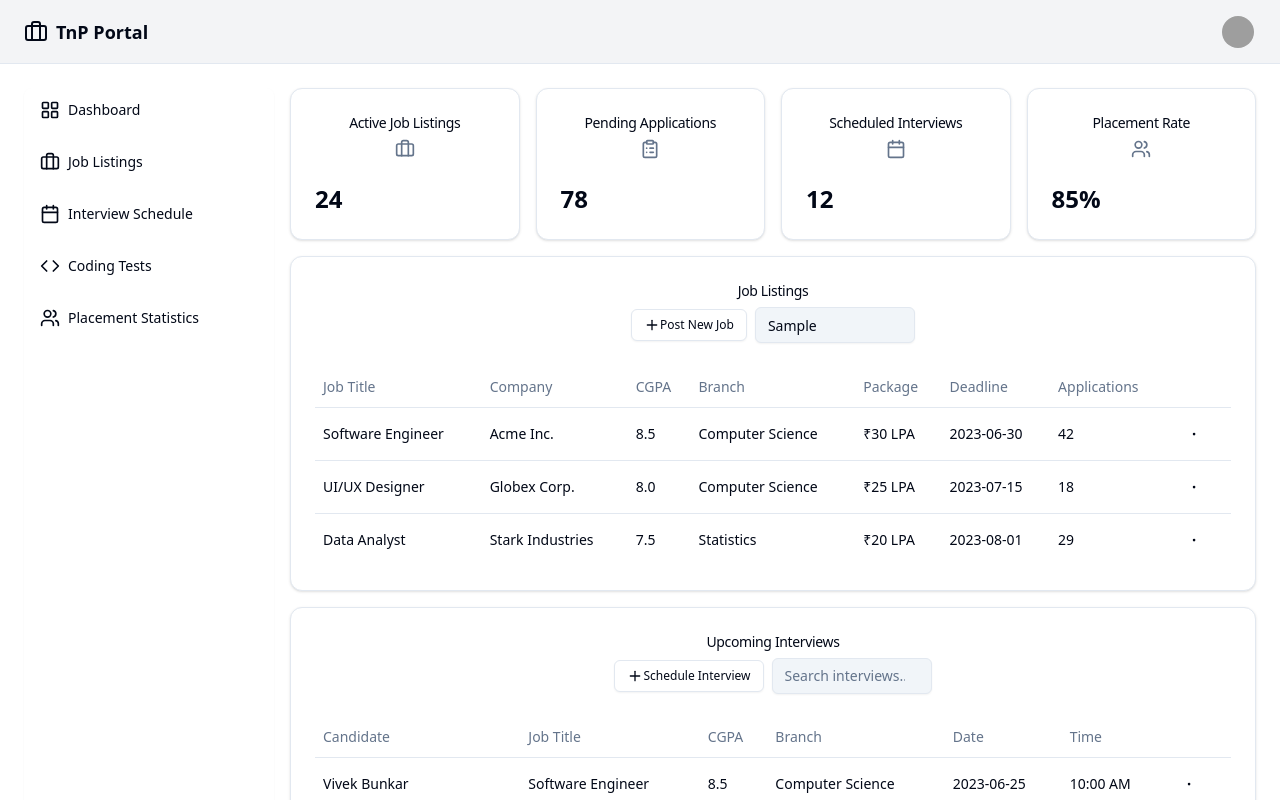
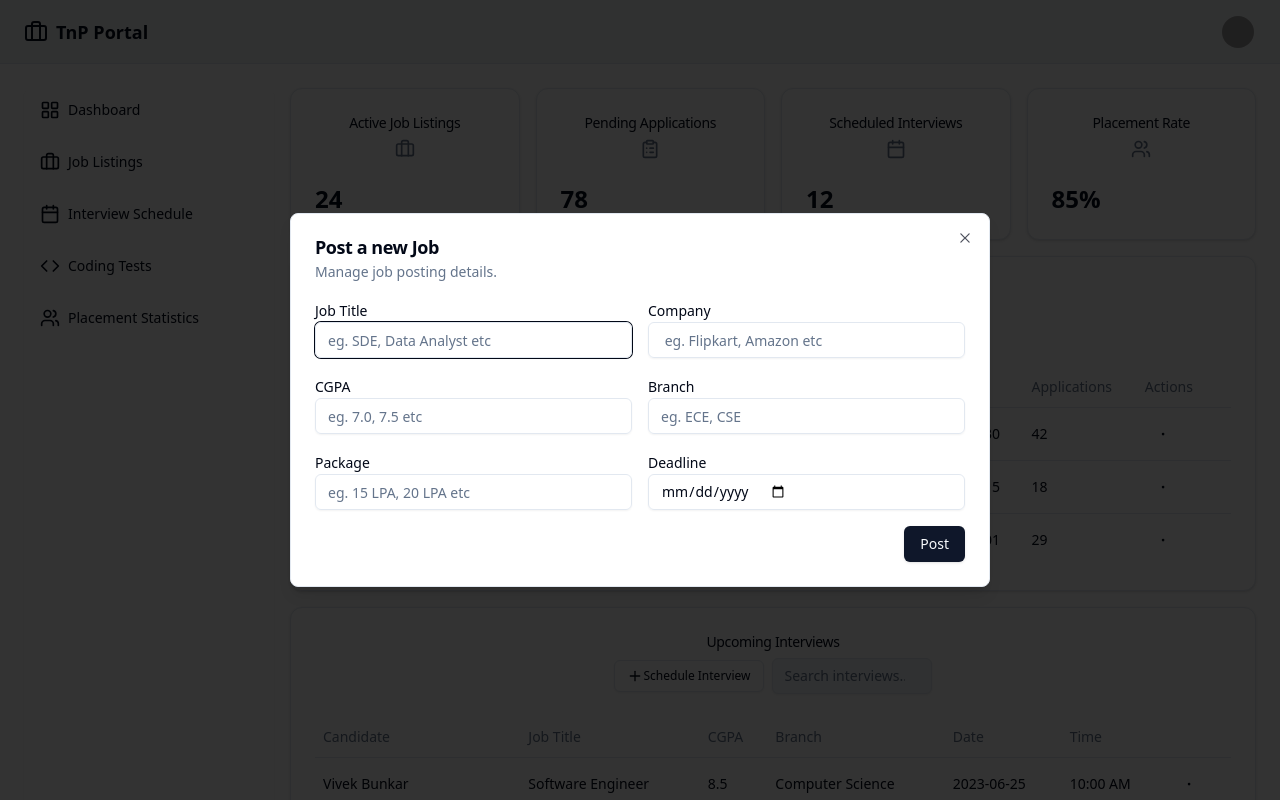
Before and after one commit to vivekvvk123/TnP-Portal, a React (Vite) app: page /institute in a window 1280 px wide. Both pictures are taken after typing "Sample" into the empty fields and a click on the button "Post New Job". Shown: the top 800 px of the page. Built offline with nearby package versions, Linux system fonts and the light colour scheme; grey boxes are pictures that could not be loaded.

Commit message:
TPO can post a job now

```diff
--- a/src/pages/TPO_Dashboard.jsx
+++ b/src/pages/TPO_Dashboard.jsx
@@ -1,23 +1,80 @@
-import React from 'react'
-import { Link } from 'react-router-dom'
-import { Input } from '@/components/ui/input'
-import { Button } from '@/components/ui/button'
-import { Card, CardContent, CardHeader, CardTitle } from '@/components/ui/card'
-import { Table, TableBody, TableCell, TableHead, TableHeader, TableRow } from '@/components/ui/table'
-import { DropdownMenu, DropdownMenuContent, DropdownMenuItem, DropdownMenuLabel, DropdownMenuSeparator, DropdownMenuTrigger } from '@/components/ui/dropdown-menu'
-import {BriefcaseIcon, CalendarIcon, ClipboardListIcon, CodeIcon, DotIcon, LayoutGridIcon, PlusIcon, UsersIcon } from '@/assets/icons'
+import React from "react";
+import { useState } from "react";
+import { Link } from "react-router-dom";
+import { Input } from "@/components/ui/input";
+import { Button } from "@/components/ui/button";
+import { Card, CardContent, CardHeader, CardTitle } from "@/components/ui/card";
+import {
+  Table,
+  TableBody,
+  TableCell,
+  TableHead,
+  TableHeader,
+  TableRow,
+} from "@/components/ui/table";
+import {
+  DropdownMenu,
+  DropdownMenuContent,
+  DropdownMenuItem,
+  DropdownMenuLabel,
+  DropdownMenuSeparator,
+  DropdownMenuTrigger,
+} from "@/components/ui/dropdown-menu";
+import {
+  BriefcaseIcon,
+  CalendarIcon,
+  ClipboardListIcon,
+  CodeIcon,
+  DotIcon,
+  LayoutGridIcon,
+  PlusIcon,
+  UsersIcon,
+} from "@/assets/icons";
+import {
+  Dialog,
+  DialogContent,
+  DialogDescription,
+  DialogHeader,
+  DialogFooter,
+  DialogTitle,
+  DialogTrigger,
+} from "@/components/ui/dialog";
+import { Label } from "@/components/ui/label";
+
+function TPO_Dashboard() {
+  const [isJobPostingOpen, setIsJobPostingOpen] = useState(false);
+  const [jobData, setJobData] = useState({
+    title: "",
+    company: "",
+    cgpa: "",
+    branch: "",
+    package: "",
+    deadline: "",
+    applications: 0,
+  });
+
+  const handlePost = () => {
+    console.log(jobData);
+    setJobData({
+      title: "",
+      company: "",
+      cgpa: "",
+      branch: "",
+      package: "",
+      deadline: "",
+      applications: 0,
+    });
+    setIsJobPostingOpen(false);
+  }
 
 
-function TPO_Dashboard() {
   return (
     <div className="flex min-h-screen w-full flex-col bg-background">
-
       <main className="flex-1 grid grid-cols-[250px_1fr] gap-4 p-4 sm:p-6">
         <nav className="flex flex-col gap-2 bg-background rounded-lg shadow-sm">
           <Link
             to="#"
             className="flex items-center gap-2 px-4 py-3 text-sm font-medium transition-colors hover:bg-muted"
-
           >
             <LayoutGridIcon className="h-5 w-5" />
             Dashboard
@@ -46,7 +103,6 @@ function TPO_Dashboard() {
           <Link
             to="#"
             className="flex items-center gap-2 px-4 py-3 text-sm font-medium transition-colors hover:bg-muted"
-
           >
             <UsersIcon className="h-5 w-5" />
             Placement Statistics
@@ -56,7 +112,9 @@ function TPO_Dashboard() {
           <div className="grid grid-cols-1 sm:grid-cols-2 lg:grid-cols-4 gap-4">
             <Card>
               <CardHeader className="flex items-center justify-between">
-                <CardTitle className="text-sm font-medium">Active Job Listings</CardTitle>
+                <CardTitle className="text-sm font-medium">
+                  Active Job Listings
+                </CardTitle>
                 <BriefcaseIcon className="h-5 w-5 text-muted-foreground" />
               </CardHeader>
               <CardContent>
@@ -65,7 +123,9 @@ function TPO_Dashboard() {
             </Card>
             <Card>
               <CardHeader className="flex items-center justify-between">
-                <CardTitle className="text-sm font-medium">Pending Applications</CardTitle>
+                <CardTitle className="text-sm font-medium">
+                  Pending Applications
+                </CardTitle>
                 <ClipboardListIcon className="h-5 w-5 text-muted-foreground" />
               </CardHeader>
               <CardContent>
@@ -74,7 +134,9 @@ function TPO_Dashboard() {
             </Card>
             <Card>
               <CardHeader className="flex items-center justify-between">
-                <CardTitle className="text-sm font-medium">Scheduled Interviews</CardTitle>
+                <CardTitle className="text-sm font-medium">
+                  Scheduled Interviews
+                </CardTitle>
                 <CalendarIcon className="h-5 w-5 text-muted-foreground" />
               </CardHeader>
               <CardContent>
@@ -83,7 +145,9 @@ function TPO_Dashboard() {
             </Card>
             <Card>
               <CardHeader className="flex items-center justify-between">
-                <CardTitle className="text-sm font-medium">Placement Rate</CardTitle>
+                <CardTitle className="text-sm font-medium">
+                  Placement Rate
+                </CardTitle>
                 <UsersIcon className="h-5 w-5 text-muted-foreground" />
               </CardHeader>
               <CardContent>
@@ -94,9 +158,15 @@ function TPO_Dashboard() {
           <div className="grid gap-4">
             <Card>
               <CardHeader className="flex items-center justify-between">
-                <CardTitle className="text-sm font-medium">Job Listings</CardTitle>
+                <CardTitle className="text-sm font-medium">
+                  Job Listings
+                </CardTitle>
                 <div className="flex items-center gap-2">
-                  <Button variant="outline" size="sm">
+                  <Button
+                    onClick={() => setIsJobPostingOpen(true)}
+                    variant="outline"
+                    size="sm"
+                  >
                     <PlusIcon className="h-4 w-4" />
                     Post New Job
                   </Button>
@@ -118,6 +188,8 @@ function TPO_Dashboard() {
                       <TableHead>Package</TableHead>
                       <TableHead>Deadline</TableHead>
                       <TableHead>Applications</TableHead>
+                      <TableHead>Actions</TableHead>
+
                       <TableHead>
                         <span className="sr-only">Actions</span>
                       </TableHead>
@@ -125,7 +197,9 @@ function TPO_Dashboard() {
                   </TableHeader>
                   <TableBody>
                     <TableRow>
-                      <TableCell className="font-medium">Software Engineer</TableCell>
+                      <TableCell className="font-medium">
+                        Software Engineer
+                      </TableCell>
                       <TableCell>Acme Inc.</TableCell>
                       <TableCell>8.5</TableCell>
                       <TableCell>Computer Science</TableCell>
@@ -135,14 +209,20 @@ function TPO_Dashboard() {
                       <TableCell>
                         <DropdownMenu>
                           <DropdownMenuTrigger asChild>
-                            <Button aria-haspopup="true" size="icon" variant="ghost">
+                            <Button
+                              aria-haspopup="true"
+                              size="icon"
+                              variant="ghost"
+                            >
                               <DotIcon className="h-4 w-4" />
                               <span className="sr-only">Toggle menu</span>
                             </Button>
                           </DropdownMenuTrigger>
                           <DropdownMenuContent align="end">
                             <DropdownMenuItem>View Applicants</DropdownMenuItem>
-                            <DropdownMenuItem>Schedule Interviews</DropdownMenuItem>
+                            <DropdownMenuItem>
+                              Schedule Interviews
+                            </DropdownMenuItem>
                             <DropdownMenuItem>Edit Job</DropdownMenuItem>
                             <DropdownMenuItem>Close Job</DropdownMenuItem>
                           </DropdownMenuContent>
@@ -150,7 +230,9 @@ function TPO_Dashboard() {
                       </TableCell>
                     </TableRow>
                     <TableRow>
-                      <TableCell className="font-medium">UI/UX Designer</TableCell>
+                      <TableCell className="font-medium">
+                        UI/UX Designer
+                      </TableCell>
                       <TableCell>Globex Corp.</TableCell>
                       <TableCell>8.0</TableCell>
                       <TableCell>Computer Science</TableCell>
@@ -160,14 +242,20 @@ function TPO_Dashboard() {
                       <TableCell>
                         <DropdownMenu>
                           <DropdownMenuTrigger asChild>
-                            <Button aria-haspopup="true" size="icon" variant="ghost">
+                            <Button
+                              aria-haspopup="true"
+                              size="icon"
+                              variant="ghost"
+                            >
                               <DotIcon className="h-4 w-4" />
                               <span className="sr-only">Toggle menu</span>
                             </Button>
                           </DropdownMenuTrigger>
                           <DropdownMenuContent align="end">
                             <DropdownMenuItem>View Applicants</DropdownMenuItem>
-                            <DropdownMenuItem>Schedule Interviews</DropdownMenuItem>
+                            <DropdownMenuItem>
+                              Schedule Interviews
+                            </DropdownMenuItem>
                             <DropdownMenuItem>Edit Job</DropdownMenuItem>
                             <DropdownMenuItem>Close Job</DropdownMenuItem>
                           </DropdownMenuContent>
@@ -175,7 +263,9 @@ function TPO_Dashboard() {
                       </TableCell>
                     </TableRow>
                     <TableRow>
-                      <TableCell className="font-medium">Data Analyst</TableCell>
+                      <TableCell className="font-medium">
+                        Data Analyst
+                      </TableCell>
                       <TableCell>Stark Industries</TableCell>
                       <TableCell>7.5</TableCell>
                       <TableCell>Statistics</TableCell>
@@ -185,14 +275,20 @@ function TPO_Dashboard() {
                       <TableCell>
                         <DropdownMenu>
                           <DropdownMenuTrigger asChild>
-                            <Button aria-haspopup="true" size="icon" variant="ghost">
+                            <Button
+                              aria-haspopup="true"
+                              size="icon"
+                              variant="ghost"
+                            >
                               <DotIcon className="h-4 w-4" />
                               <span className="sr-only">Toggle menu</span>
                             </Button>
                           </DropdownMenuTrigger>
                           <DropdownMenuContent align="end">
                             <DropdownMenuItem>View Applicants</DropdownMenuItem>
-                            <DropdownMenuItem>Schedule Interviews</DropdownMenuItem>
+                            <DropdownMenuItem>
+                              Schedule Interviews
+                            </DropdownMenuItem>
                             <DropdownMenuItem>Edit Job</DropdownMenuItem>
                             <DropdownMenuItem>Close Job</DropdownMenuItem>
                           </DropdownMenuContent>
@@ -205,7 +301,9 @@ function TPO_Dashboard() {
             </Card>
             <Card>
               <CardHeader className="flex items-center justify-between">
-                <CardTitle className="text-sm font-medium">Upcoming Interviews</CardTitle>
+                <CardTitle className="text-sm font-medium">
+                  Upcoming Interviews
+                </CardTitle>
                 <div className="flex items-center gap-2">
                   <Button variant="outline" size="sm">
                     <PlusIcon className="h-4 w-4" />
@@ -235,7 +333,9 @@ function TPO_Dashboard() {
                   </TableHeader>
                   <TableBody>
                     <TableRow>
-                      <TableCell className="font-medium">Vivek Bunkar</TableCell>
+                      <TableCell className="font-medium">
+                        Vivek Bunkar
+                      </TableCell>
                       <TableCell>Software Engineer</TableCell>
                       <TableCell>8.5</TableCell>
                       <TableCell>Computer Science</TableCell>
@@ -244,7 +344,11 @@ function TPO_Dashboard() {
                       <TableCell>
                         <DropdownMenu>
                           <DropdownMenuTrigger asChild>
-                            <Button aria-haspopup="true" size="icon" variant="ghost">
+                            <Button
+                              aria-haspopup="true"
+                              size="icon"
+                              variant="ghost"
+                            >
                               <DotIcon className="h-4 w-4" />
                               <span className="sr-only">Toggle menu</span>
                             </Button>
@@ -258,7 +362,9 @@ function TPO_Dashboard() {
                       </TableCell>
                     </TableRow>
                     <TableRow>
-                      <TableCell className="font-medium">Chaitanya Deshmukh</TableCell>
+                      <TableCell className="font-medium">
+                        Chaitanya Deshmukh
+                      </TableCell>
                       <TableCell>UI/UX Designer</TableCell>
                       <TableCell>8.0</TableCell>
                       <TableCell>Computer Science</TableCell>
@@ -267,7 +373,11 @@ function TPO_Dashboard() {
                       <TableCell>
                         <DropdownMenu>
                           <DropdownMenuTrigger asChild>
-                            <Button aria-haspopup="true" size="icon" variant="ghost">
+                            <Button
+                              aria-haspopup="true"
+                              size="icon"
+                              variant="ghost"
+                            >
                               <DotIcon className="h-4 w-4" />
                               <span className="sr-only">Toggle menu</span>
                             </Button>
@@ -290,7 +400,11 @@ function TPO_Dashboard() {
                       <TableCell>
                         <DropdownMenu>
                           <DropdownMenuTrigger asChild>
-                            <Button aria-haspopup="true" size="icon" variant="ghost">
+                            <Button
+                              aria-haspopup="true"
+                              size="icon"
+                              variant="ghost"
+                            >
                               <DotIcon className="h-4 w-4" />
                               <span className="sr-only">Toggle menu</span>
                             </Button>
@@ -309,16 +423,103 @@ function TPO_Dashboard() {
             </Card>
             <Card>
               <CardHeader className="flex items-center justify-between">
-                <CardTitle className="text-sm font-medium">Coding Test Results</CardTitle>
+                <CardTitle className="text-sm font-medium">
+                  Coding Test Results
+                </CardTitle>
                 <div className="flex items-center gap-2" />
               </CardHeader>
             </Card>
           </div>
         </div>
       </main>
+
+      <Dialog open={isJobPostingOpen} onOpenChange={setIsJobPostingOpen}>
+        <DialogContent className="sm:max-w-[700px]">
+          <DialogHeader>
+            <DialogTitle>Post a new Job</DialogTitle>
+            <DialogDescription>Manage job posting details.</DialogDescription>
+          </DialogHeader>
+          <div className="grid gap-4">
+            <div className="grid grid-cols-2 gap-4">
+              <div>
+                <Label htmlFor="jobTitle">Job Title</Label>
+                <Input
+                  id="jobTitle"
+                  value={jobData.title}
+                  onChange={(e) =>
+                    setJobData({ ...jobData, title: e.target.value })
+                  }
+                  placeholder="eg. SDE, Data Analyst etc"
+                />
+              </div>
+              <div>
+                <Label htmlFor="company">Company</Label>
+                <Input
+                  id="company"
+                  value={jobData.company}
+                  onChange={(e) =>
+                    setJobData({ ...jobData, company: e.target.value })
+                  }
+                  placeholder=" eg. Flipkart, Amazon etc"
+                />
+              </div>
+            </div>
+            <div className="grid grid-cols-2 gap-4">
+              <div>
+                <Label htmlFor="cgpa">CGPA</Label>
+                <Input
+                  id="cgpa"
+                  value={jobData.cgpa}
+                  onChange={(e) =>
+                    setJobData({ ...jobData, cgpa: e.target.value })
+                  }
+                  placeholder="eg. 7.0, 7.5 etc "
+                />
+              </div>
+              <div>
+                <Label htmlFor="branch">Branch</Label>
+                <Input
+                  id="branch"
+                  value={jobData.branch}
+                  onChange={(e) =>
+                    setJobData({ ...jobData, branch: e.target.value })
+                  }
+                  placeholder="eg. ECE, CSE"
+                />
+              </div>
+            </div>
+            <div className="grid grid-cols-2 gap-4">
+              <div>
+                <Label htmlFor="package">Package</Label>
+                <Input
+                  id="package"
+                  value={jobData.package}
+                  onChange={(e) =>
+                    setJobData({ ...jobData, package: e.target.value })
+                  }
+                  placeholder="eg. 15 LPA, 20 LPA etc"
+                />
+              </div>
+              <div>
+                <Label htmlFor="deadline">Deadline</Label>
+                <Input
+                  id="deadline"
+                  value={jobData.deadline}
+                  onChange={(e) =>
+                    setJobData({ ...jobData, deadline: e.target.value })
+                  }
+                  type="date"
+                />
+              </div>
+            </div>
+          </div>
+          <DialogFooter>
+            <Button onClick={handlePost}>Post</Button>
+          </DialogFooter>
+        </DialogContent>
+      </Dialog>
     </div>
-
-  )
+  );
 }
 
-export default TPO_Dashboard
+export default TPO_Dashboard;
```
